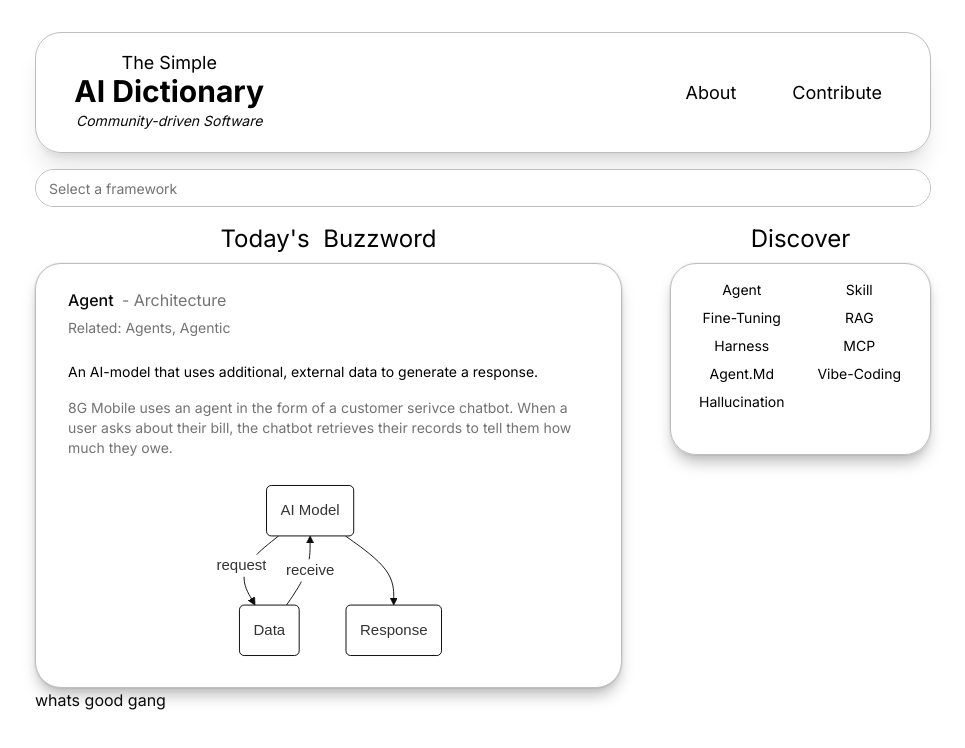
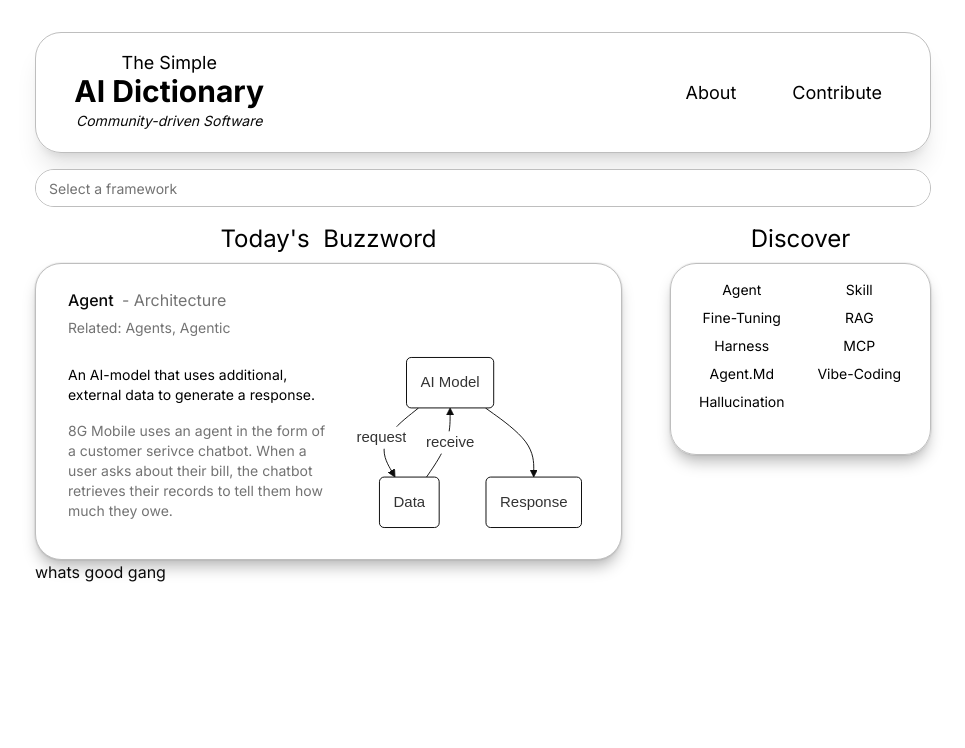
Before and after one commit to ahmed33033/ai-dictionary, a Next.js app: page / in a window 1280 px wide. Shown: the top 748 px of the page, without its empty margins (157-1122 px from the left). Built offline with nearby package versions, Linux system fonts and the light colour scheme.

Commit message:
made simple card more responsive

```diff
--- a/components/simple_card.tsx
+++ b/components/simple_card.tsx
@@ -1,5 +1,4 @@
 import { Card, CardHeader, CardTitle, CardDescription, CardContent, CardFooter } from "@/components/ui/card";
-import Image from "next/image";
 import { getTermObj } from "@/lib/terms";
 import { Example } from "@/components/example";
 import { DiagramImage } from "./diagram_image";
@@ -7,7 +6,7 @@ import { DiagramImage } from "./diagram_image";
 export function SimpleCard({ term }: { term: string }) {
   const retrieved_term = getTermObj(term);
   return (
-    <Card className="">
+    <Card className="@container max-w-2xl gap-3">
       <CardHeader>
         <div className="flex">
           <CardTitle className="capitalize">
@@ -17,7 +16,7 @@ export function SimpleCard({ term }: { term: string }) {
         </div>
         <CardDescription className="capitalize">Related: {retrieved_term.related_terms.join(", ")}</CardDescription>
       </CardHeader>
-      <CardContent className="text-sm text-muted-foreground flex gap-5 flex-col items-center">
+      <CardContent className="text-sm text-muted-foreground flex gap-5 flex-col items-center @lg:flex-row">
         <div>
           <p className="text-black">{retrieved_term.simple.definition}</p>
           <Example example={retrieved_term.simple.example} />
--- a/components/term_definition.tsx
+++ b/components/term_definition.tsx
@@ -10,7 +10,7 @@ export function TermDefinition({ term }: { term: string }) {
   }
 
   return (
-    <Tabs defaultValue="overview">
+    <Tabs defaultValue="overview" className={"max-w-2xl"}>
       <TabsList>
         <TabsTrigger value="simple">Simple</TabsTrigger>
         <TabsTrigger value="original">Original</TabsTrigger>
```
